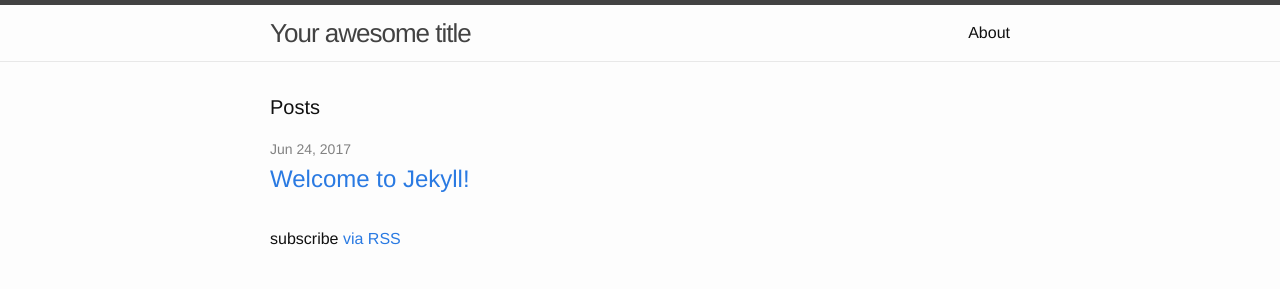
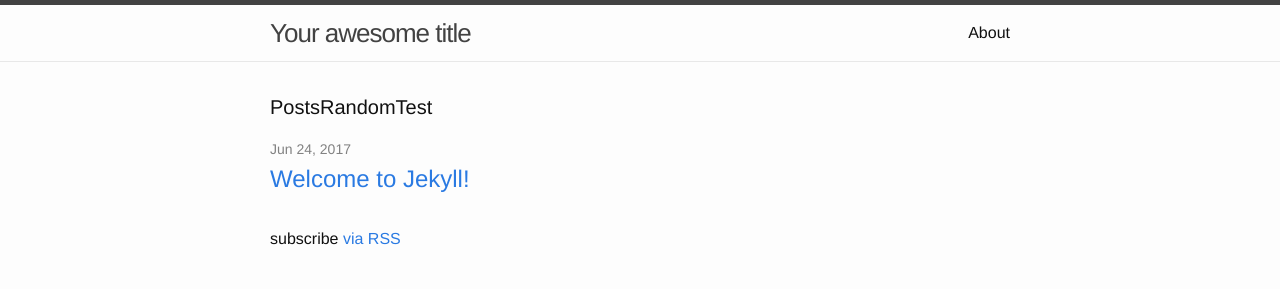
Before and after one commit to Toise/.github.io, a Jekyll site: the page built from index.html, in a window 1280 px wide. Shown: the top 289 px of the page. Built offline with Jekyll 4.4.1, drawn with Linux system fonts in a browser that asks for light colours.

Commit message:
Update index.html

```diff
--- a/index.html
+++ b/index.html
@@ -4,7 +4,7 @@
 
 <div class="home">
 
-  <h1 class="page-heading">Posts</h1>
+  <h1 class="page-heading">PostsRandomTest</h1>
 
   <ul class="post-list">
     {% for post in site.posts %}
```
